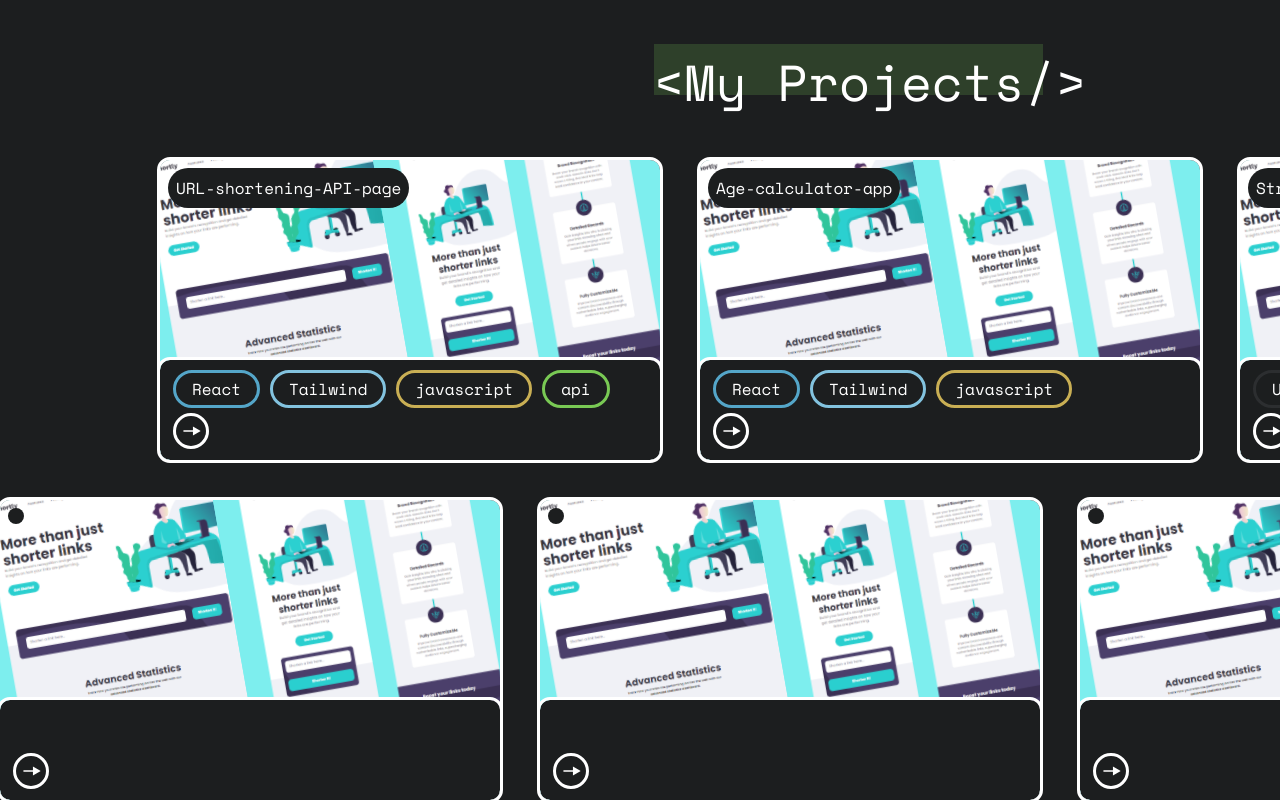
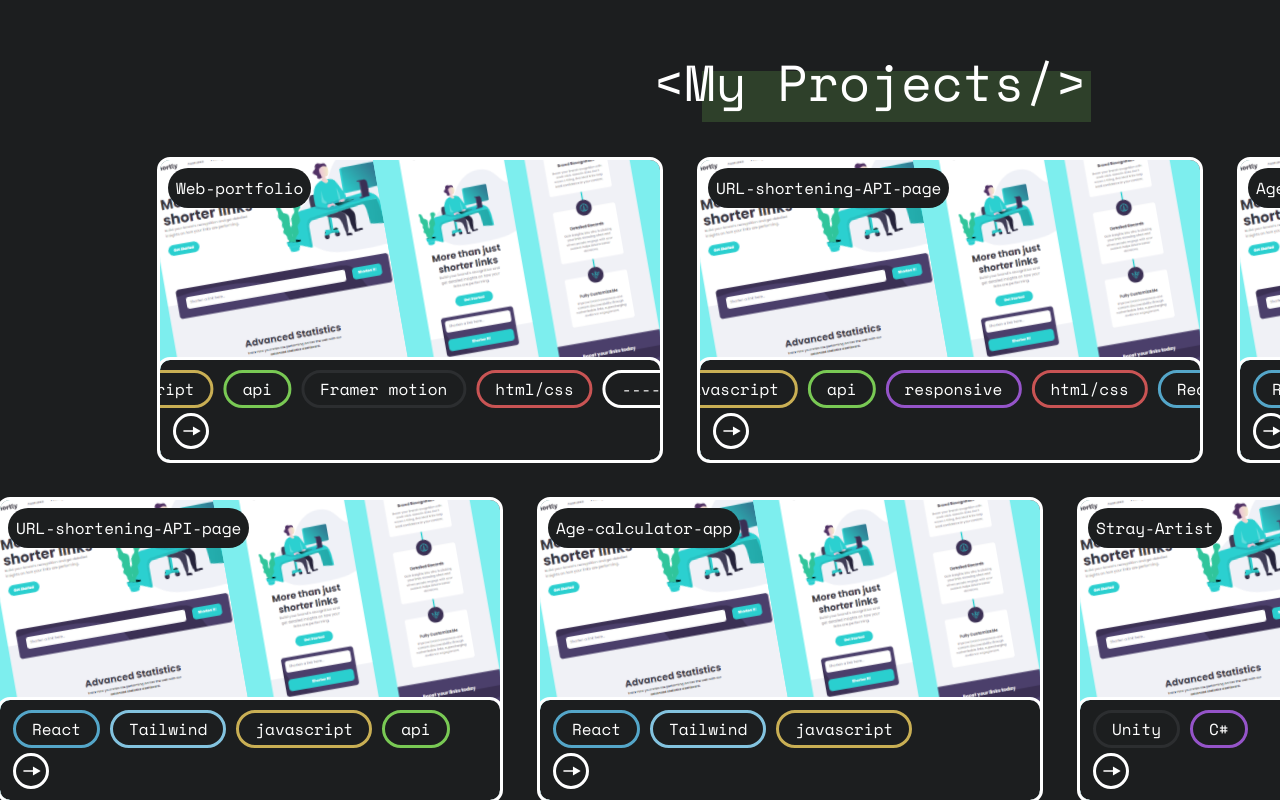
Before and after one commit to tulza/Tulza-dev-old, a React (Vite) app: page / in a window 1280 px wide. Shown: the part 836-1636 px from the top of the page. Built offline with nearby package versions, Linux system fonts and the light colour scheme.

Commit message:
scrolling animation

```diff
--- a/src/Components/HighlightedText.jsx
+++ b/src/Components/HighlightedText.jsx
@@ -19,8 +19,9 @@ const HighlightedText = ({ text, color, offset, className }) => {
       <div
         className={clsx(
           "absolute -z-10 h-2/3 w-[90%] opacity-20",
-          `-bottom-${y} -right-${x} bg-${color}`,
+          `bg-${color}`,
         )}
+        style={{ right: -offset[0], bottom: -offset[1] }}
       />
       {text}
     </motion.div>
--- a/src/Components/ProjectBox.jsx
+++ b/src/Components/ProjectBox.jsx
@@ -1,10 +1,60 @@
 import { delay, easeInOut, motion } from "framer-motion";
-import React, { useState } from "react";
+import React, { useEffect, useState } from "react";
 import { projectBoxPopUp } from "./framer-variant";
 import { getTagColor } from "../../tagsColor";
 import { v4 as uuidv4 } from "uuid";
 import clsx from "clsx";
 import { urlShortening } from "./svg/projectImage";
+import { useRef } from "react";
+
+const TagBox = ({ tags }) => {
+  const duration = 15;
+  // get width of the tags to see if scrolling is needed
+  const ref = useRef(null);
+  const [needScroll, getNeedScroll] = useState(false);
+  useEffect(() => {
+    getNeedScroll(() => {
+      console.log(ref.current.offsetWidth);
+      if (ref.current.offsetWidth > 475) {
+        return true;
+      }
+      return false;
+    });
+  });
+  const visibleTags = needScroll ? [...tags, ...tags] : tags;
+  return (
+    <>
+      <motion.div
+        // pr-4 added to the end to smoothen animation due to gap
+        className="flex gap-4 pr-4"
+        ref={ref}
+        animate={needScroll ? { x: "-50%" } : ""}
+        transition={
+          needScroll
+            ? { ease: "linear", duration: duration, repeat: Infinity }
+            : null
+        }
+      >
+        {visibleTags.map((tag) => {
+          const color = getTagColor(tag);
+          return (
+            <>
+              <div
+                key={uuidv4()}
+                className={clsx(
+                  "whitespace-nowrap rounded-full p-1 px-4 outline",
+                )}
+                style={{ outlineColor: `var(--${color})` }}
+              >
+                {tag}
+              </div>
+            </>
+          );
+        })}
+      </motion.div>
+    </>
+  );
+};
 
 const ProjectBox = ({ title, image, tags }) => {
   const [visible, setVisible] = useState(false);
@@ -19,21 +69,7 @@ const ProjectBox = ({ title, image, tags }) => {
       <img src={urlShortening} className="absolute -z-10" />
       <motion.div>
         <div className="grid h-[100px] w-[500px] grid-rows-2 items-center rounded-[10px] bg-black p-2 px-4 outline outline-white">
-          <div className="flex gap-4">
-            {tags.map((tag) => {
-              const color = getTagColor(tag);
-              console.log(color);
-              return (
-                <div
-                  key={uuidv4()}
-                  className={clsx("rounded-full p-1 px-4 outline")}
-                  style={{ outlineColor: `var(--${color})` }}
-                >
-                  {tag}
-                </div>
-              );
-            })}
-          </div>
+          <TagBox tags={tags} />
           <motion.div
             className="relative grid h-[30px] w-[30px] cursor-pointer items-center pl-2 outline outline-white"
             initial={{ borderRadius: 15 }}
@@ -54,7 +90,6 @@ const ProjectBox = ({ title, image, tags }) => {
               }
               animate={visible ? { opacity: 1 } : { opacity: 0 }}
             >
-              {" "}
               github
             </motion.div>
             <svg
--- a/src/Components/pages/MyProjects.jsx
+++ b/src/Components/pages/MyProjects.jsx
@@ -34,15 +34,34 @@ const MyProjects = () => {
           }
           animate={isInView ? "visible" : "hidden"}
         >
+          {/*1-3 projects */}
+          <ProjectBox
+            title="Web-portfolio"
+            tags={[
+              "React",
+              "Tailwind",
+              "javascript",
+              "api",
+              "Framer motion",
+              "html/css",
+              "----",
+            ]}
+          />
           <ProjectBox
             title="URL-shortening-API-page"
-            tags={["React", "Tailwind", "javascript", "api"]}
+            tags={[
+              "React",
+              "Tailwind",
+              "javascript",
+              "api",
+              "responsive",
+              "html/css",
+            ]}
           />
           <ProjectBox
             title="Age-calculator-app"
             tags={["React", "Tailwind", "javascript"]}
           />
-          <ProjectBox title="Stray-Artist" tags={["Unity", "C#"]} />
         </motion.div>
         <motion.div
           className="flex -translate-x-20 gap-10"
@@ -59,9 +78,16 @@ const MyProjects = () => {
           }
           animate={isInView ? "visible" : "hidden"}
         >
-          <ProjectBox />
-          <ProjectBox />
-          <ProjectBox />
+          {/*4-6 projects */}
+          <ProjectBox
+            title="URL-shortening-API-page"
+            tags={["React", "Tailwind", "javascript", "api"]}
+          />
+          <ProjectBox
+            title="Age-calculator-app"
+            tags={["React", "Tailwind", "javascript"]}
+          />
+          <ProjectBox title="Stray-Artist" tags={["Unity", "C#"]} />
         </motion.div>
       </motion.div>
     </Section>
--- a/tagsColor.jsx
+++ b/tagsColor.jsx
@@ -8,7 +8,6 @@ export const getTagColor = (tag) => {
   switch (tag) {
     case "react":
       return "blue"; //blue
-    case "responsive":
     case "tailwind":
       return "lightblue"; //lightblue
     case "html/css":
@@ -21,6 +20,7 @@ export const getTagColor = (tag) => {
     case "api":
       return "green"; //green
     case "c#":
+    case "responsive":
       return "purple"; //purple
 
     default:
```
